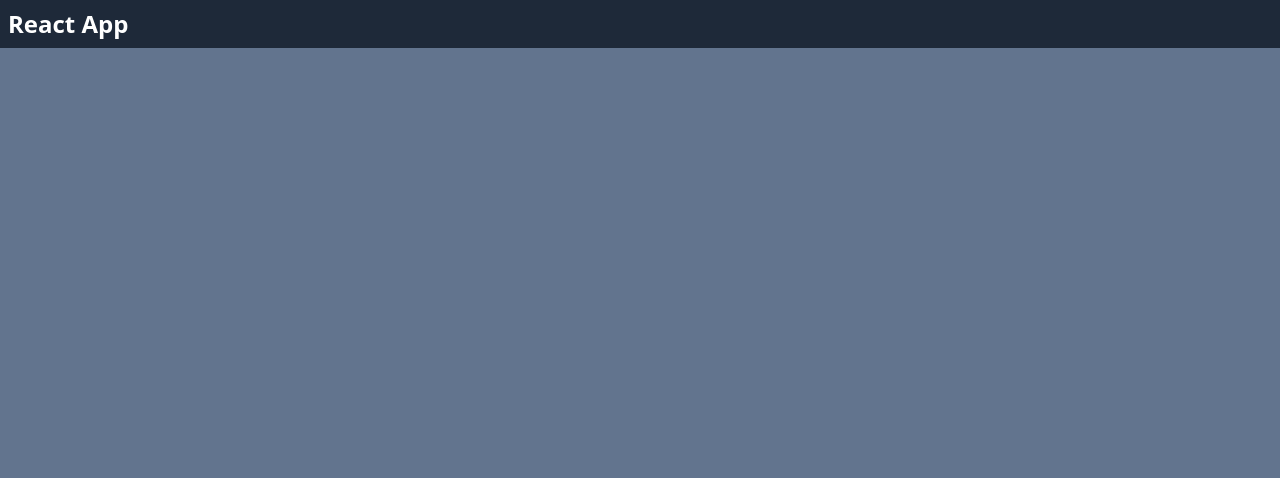
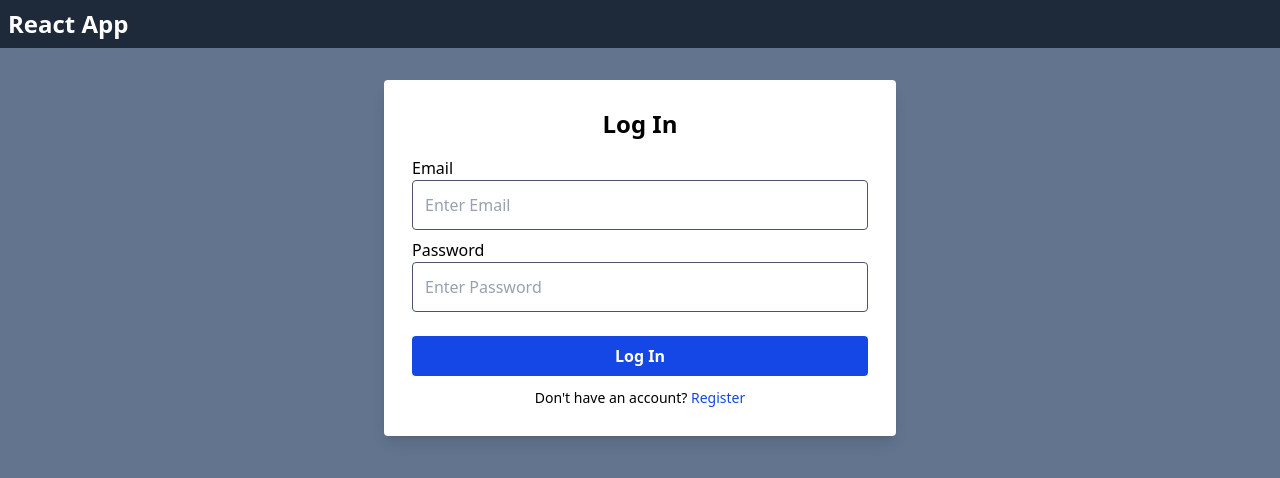
Before and after one commit to lizburkecodes/react-frontend, a React (Vite) app: page /login in a window 1280 px wide. Before the commit this address had no page. Shown: the top 478 px of the page. Built offline with nearby package versions, Linux system fonts and the light colour scheme.

Commit message:
login page

```diff
--- a/src/App.jsx
+++ b/src/App.jsx
@@ -3,6 +3,7 @@ import { ToastContainer } from "react-toastify";
 import "react-toastify/dist/ReactToastify.css";
 
 import HomePage from "./pages/HomePage";
+import LoginPage from "./pages/LoginPage";
 import CreatePage from "./pages/CreatePage";
 import EditPage from "./pages/EditPage";
 import StorePage from "./pages/StorePage";
@@ -18,9 +19,10 @@ const App = () => {
       <div className="container mx-auto p-2 h-full">
         <Routes>
           <Route index element={<HomePage />} />
+          <Route path="/stores/:id" element={<StorePage />} />
+          <Route path="/login" element={<LoginPage />} />
           <Route path="/create" element={<CreatePage />} />
           <Route path="/edit/:id" element={<EditPage />} />
-          <Route path="/stores/:id" element={<StorePage />} />
         </Routes>
       </div>
       <ToastContainer />
--- a/src/pages/HomePage.jsx
+++ b/src/pages/HomePage.jsx
@@ -1,4 +1,6 @@
 import { useEffect, useState } from "react";
+import { Link } from "react-router-dom";
+
 import axios from "axios";
 
 const HomePage = () => {
@@ -30,7 +32,11 @@ const HomePage = () => {
           "Loading..."
         ) : stores.length > 0 ? (
           stores.map((store) => (
-            <div key={store._id} className="bg-white rounded shadow-lg overflow-hidden">
+            <Link
+              key={store._id}
+              to={`/stores/${store._id}`}
+              className="block bg-white rounded shadow-lg overflow-hidden hover:shadow-xl transition"
+            >
               {store.image ? (
                 <img src={store.image} className="w-full h-40 object-cover" />
               ) : (
@@ -40,11 +46,8 @@ const HomePage = () => {
               <div className="px-4 pt-3 pb-4">
                 <h2 className="text-lg font-semibold">{store.name}</h2>
                 <div className="text-sm text-gray-700 mt-1">{store.addressText}</div>
-
-                {/* Later we’ll make this clickable to a Store Details page */}
-                <div className="text-xs text-gray-500 mt-2">Store ID: {store._id}</div>
               </div>
-            </div>
+            </Link>
           ))
         ) : (
           <div>No stores available.</div>
--- /dev/null
+++ b/src/pages/LoginPage.jsx
@@ -0,0 +1,98 @@
+import { useState } from "react";
+import axios from "axios";
+import { useNavigate, Link } from "react-router-dom";
+import { toast } from "react-toastify";
+
+const LoginPage = () => {
+  const navigate = useNavigate();
+
+  const [email, setEmail] = useState("");
+  const [password, setPassword] = useState("");
+  const [isLoading, setIsLoading] = useState(false);
+
+  const handleLogin = async (e) => {
+    e.preventDefault();
+
+    if (!email || !password) {
+      toast.error("Please enter email and password.");
+      return;
+    }
+
+    try {
+      setIsLoading(true);
+
+      const res = await axios.post(`${import.meta.env.VITE_API_URL}/api/auth/login`, {
+        email,
+        password,
+      });
+
+      // Save token for later API requests
+      localStorage.setItem("token", res.data.token);
+      localStorage.setItem("user", JSON.stringify(res.data.user));
+
+      toast.success(`Welcome back, ${res.data.user.displayName}!`);
+      navigate("/");
+    } catch (error) {
+      const msg =
+        error?.response?.data?.message ||
+        error?.message ||
+        "Login failed";
+      toast.error(msg);
+    } finally {
+      setIsLoading(false);
+    }
+  };
+
+  return (
+    <div className="max-w-lg bg-white shadow-lg mx-auto p-7 rounded mt-6">
+      <h2 className="font-semibold text-2xl mb-4 block text-center">Log In</h2>
+
+      <form onSubmit={handleLogin}>
+        <div className="space-y-2">
+          <div>
+            <label htmlFor="email">Email</label>
+            <input
+              type="email"
+              value={email}
+              onChange={(e) => setEmail(e.target.value)}
+              className="w-full block border p-3 text-gray-600 rounded focus:outline-none focus:shadow-outline focus:border-blue-200 placeholder-gray-400"
+              placeholder="Enter Email"
+              autoComplete="email"
+            />
+          </div>
+
+          <div>
+            <label htmlFor="password">Password</label>
+            <input
+              type="password"
+              value={password}
+              onChange={(e) => setPassword(e.target.value)}
+              className="w-full block border p-3 text-gray-600 rounded focus:outline-none focus:shadow-outline focus:border-blue-200 placeholder-gray-400"
+              placeholder="Enter Password"
+              autoComplete="current-password"
+            />
+          </div>
+
+          <div>
+            <button
+              className="block w-full mt-6 bg-blue-700 text-white rounded-sm px-4 py-2 font-bold hover:bg-blue-600 hover:cursor-pointer disabled:opacity-60"
+              type="submit"
+              disabled={isLoading}
+            >
+              {isLoading ? "Logging in..." : "Log In"}
+            </button>
+          </div>
+
+          <div className="text-sm mt-3 text-center">
+            Don&apos;t have an account?{" "}
+            <Link to="/register" className="text-blue-700 hover:underline">
+              Register
+            </Link>
+          </div>
+        </div>
+      </form>
+    </div>
+  );
+};
+
+export default LoginPage;
```
